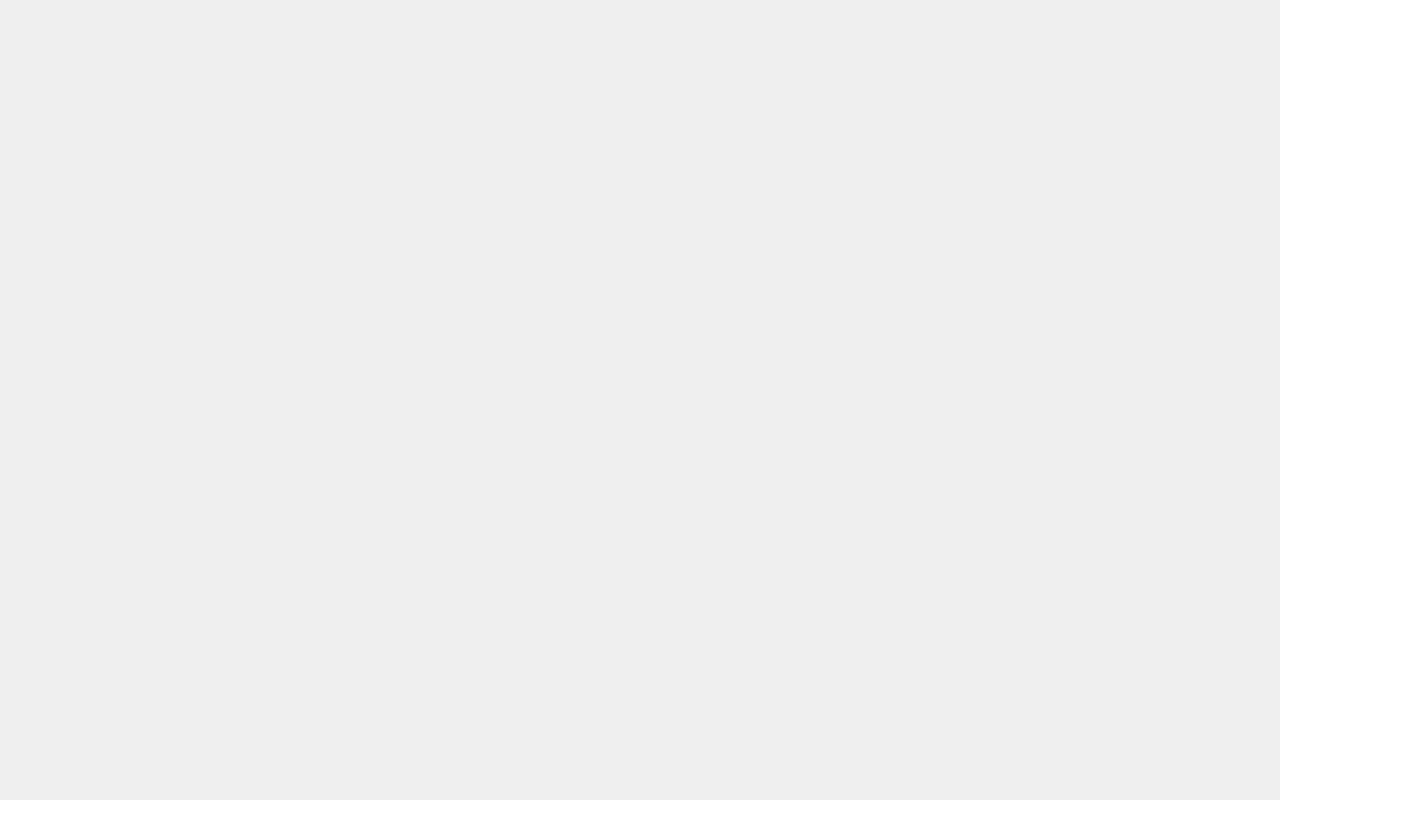
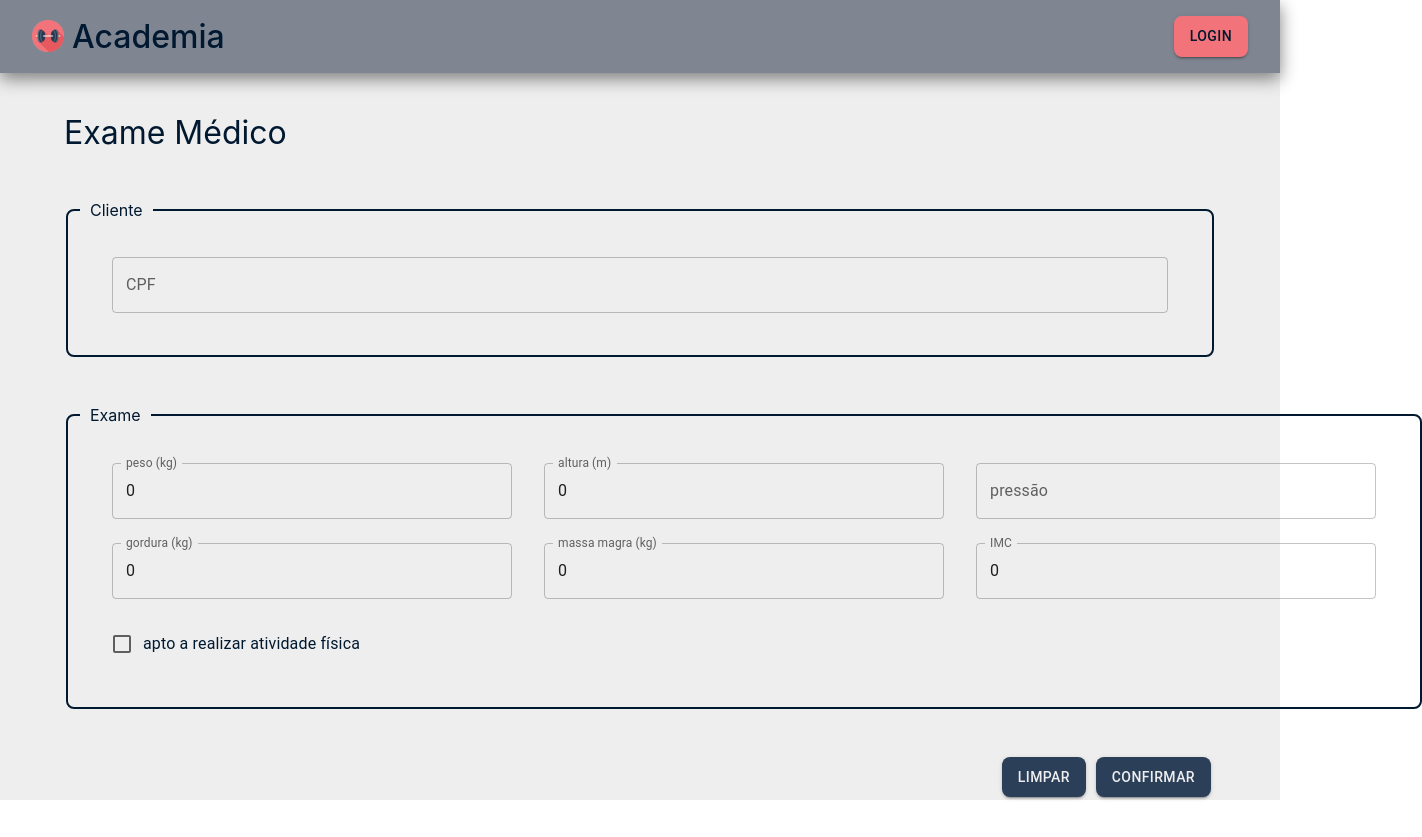
Before and after one commit to arthur-sabioni/academia, a React (Create React App) app in the folder frontend/: page /exam in a window 1280 px wide. Before the commit this address had no page. Shown: the whole page, 1422 px wide, since content can reach past the window. Before the commit the page ends 800 px from the top, so only its background shows below. Built offline with nearby package versions, Linux system fonts and the light colour scheme.

Commit message:
Fix doctors header

```diff
--- a/frontend/src/App.js
+++ b/frontend/src/App.js
@@ -119,7 +119,7 @@ function AppContent() {
           <Route path='/plans' element={<Plans />} />
           <Route path='/classes' element={<Classes />} />
           <Route path='/matriculation' element={<Matriculation />} />
-          <Route path='/doctor' element={<Exam />} />
+          <Route path='/exam' element={<Exam />} />
           <Route path='/training' element={<Training />} />
           <Route path='/' element={<Home />} />
         </Routes>
--- a/frontend/src/components/Header/Header.jsx
+++ b/frontend/src/components/Header/Header.jsx
@@ -43,7 +43,12 @@ const Header = () => {
           </>
         );
       case "doctor":
-        return (<></>);
+        return (
+          <>
+            <Button variant="contained" disabled={pathname === '/exam'} onClick={() => { navigate('/exam') }}>Cadastrar Exame</Button>
+            <Button variant="contained" onClick={() => logout()}>Sair</Button>
+          </>
+        );
       case "client":
         return (<></>);
       default:
```
